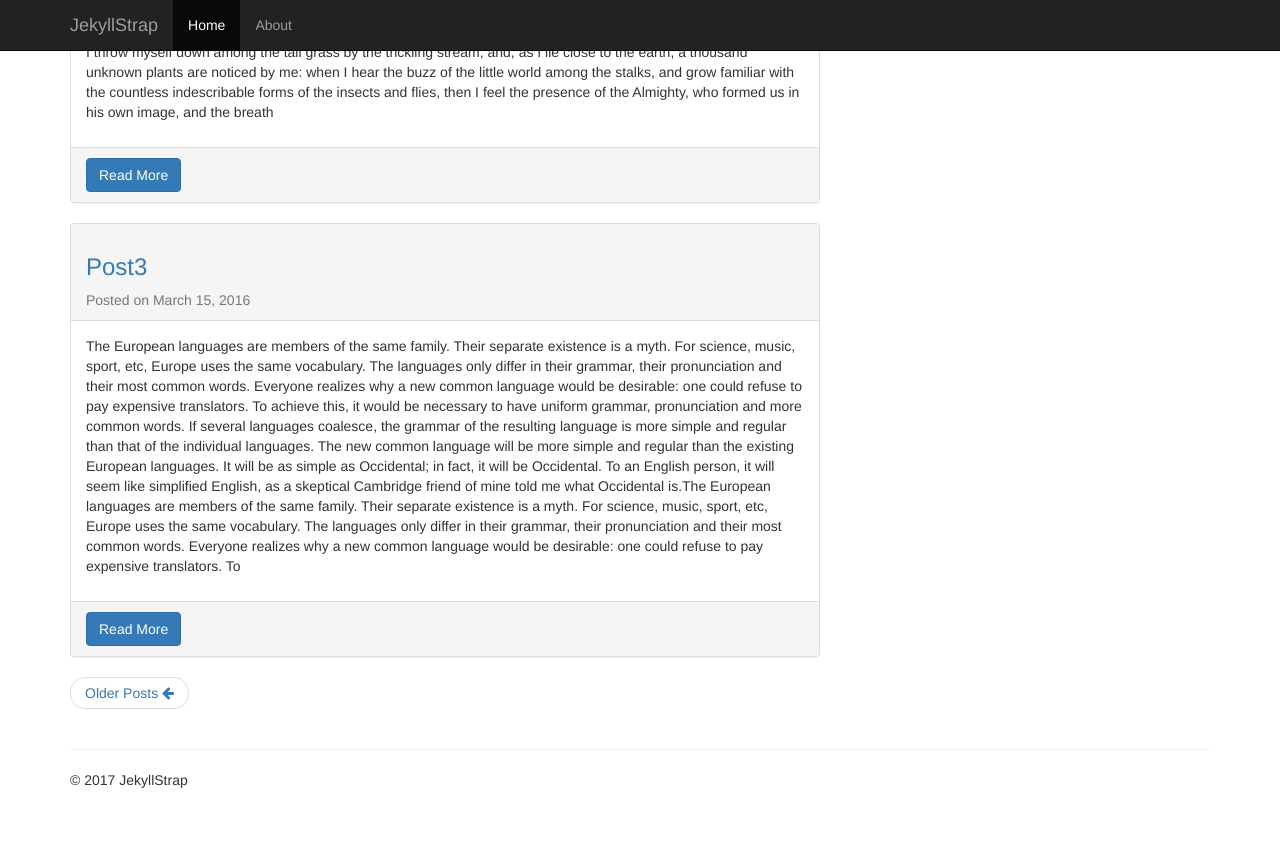
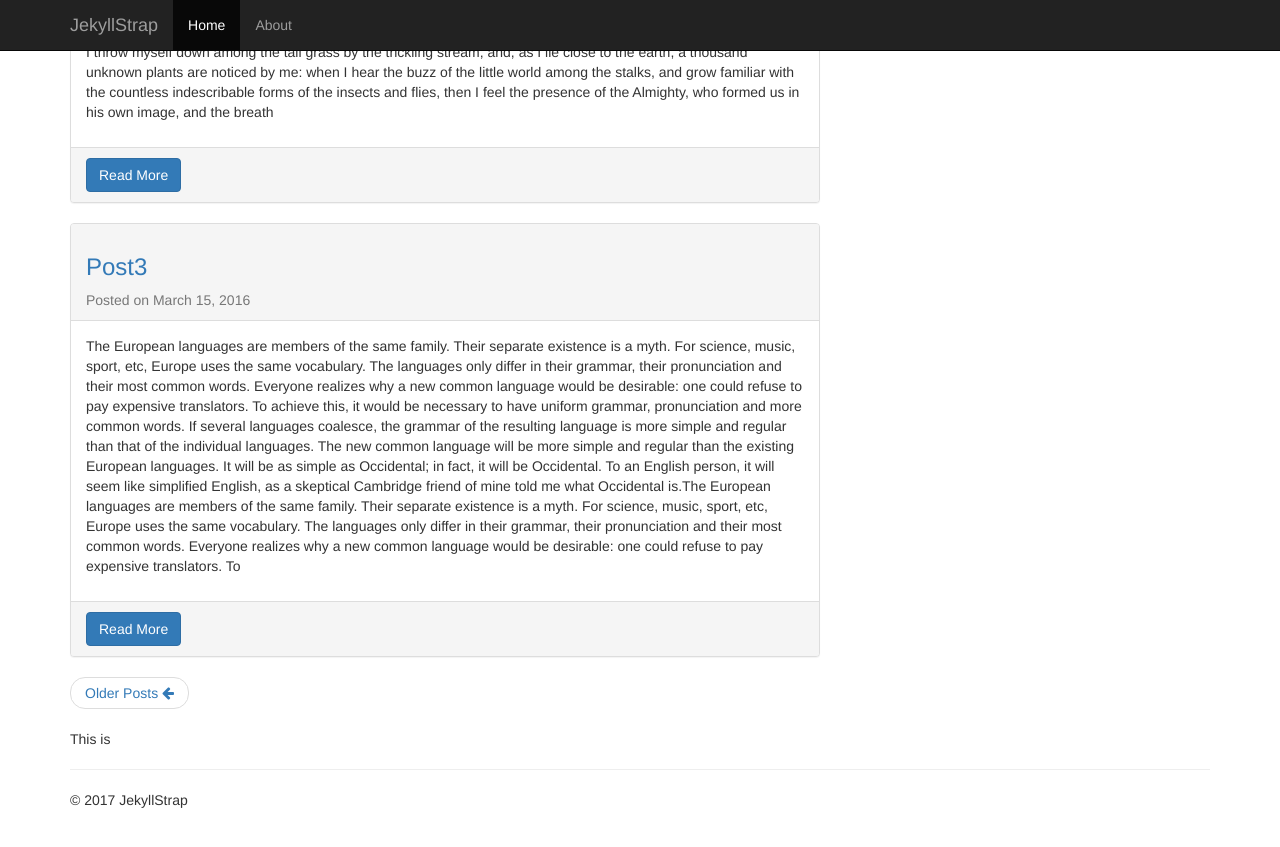
Before and after one commit to TheEssem/jekyllstrap-theme, a Jekyll site: the page built from index.html, in a window 1280 px wide and 900 px high, scrolled down 1335 px. Shown: the top 847 px of the window. Built offline with Jekyll 4.4.1, drawn with Linux system fonts in a browser that asks for light colours; nearby versions of some CDN libraries; the list of posts is cut into pages by our own code.

Commit message:
Update index.html

```diff
--- a/index.html
+++ b/index.html
@@ -107,4 +107,4 @@ title: Home
   </div>
 </div>
 
-    <p>{{ paginator_page }}</p>
+    <p>This is {{ paginator_page }}</p>
```
